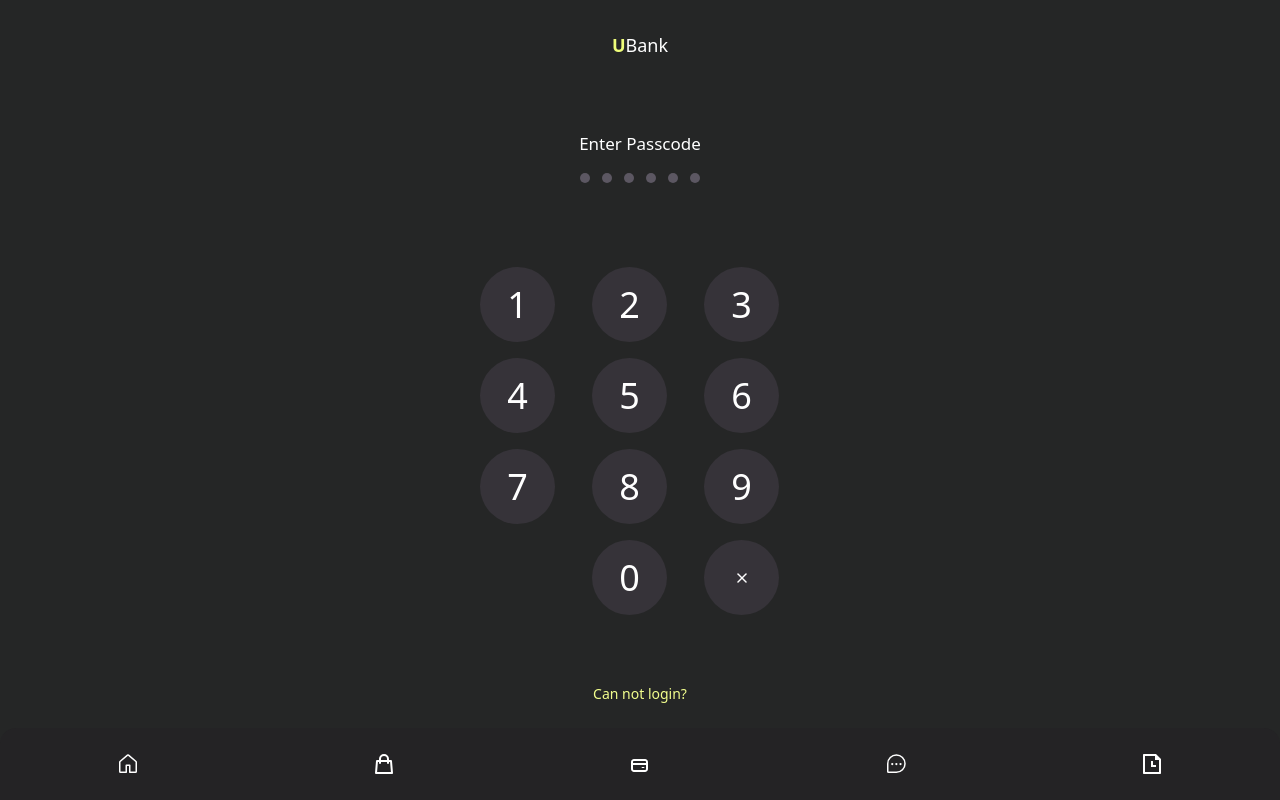
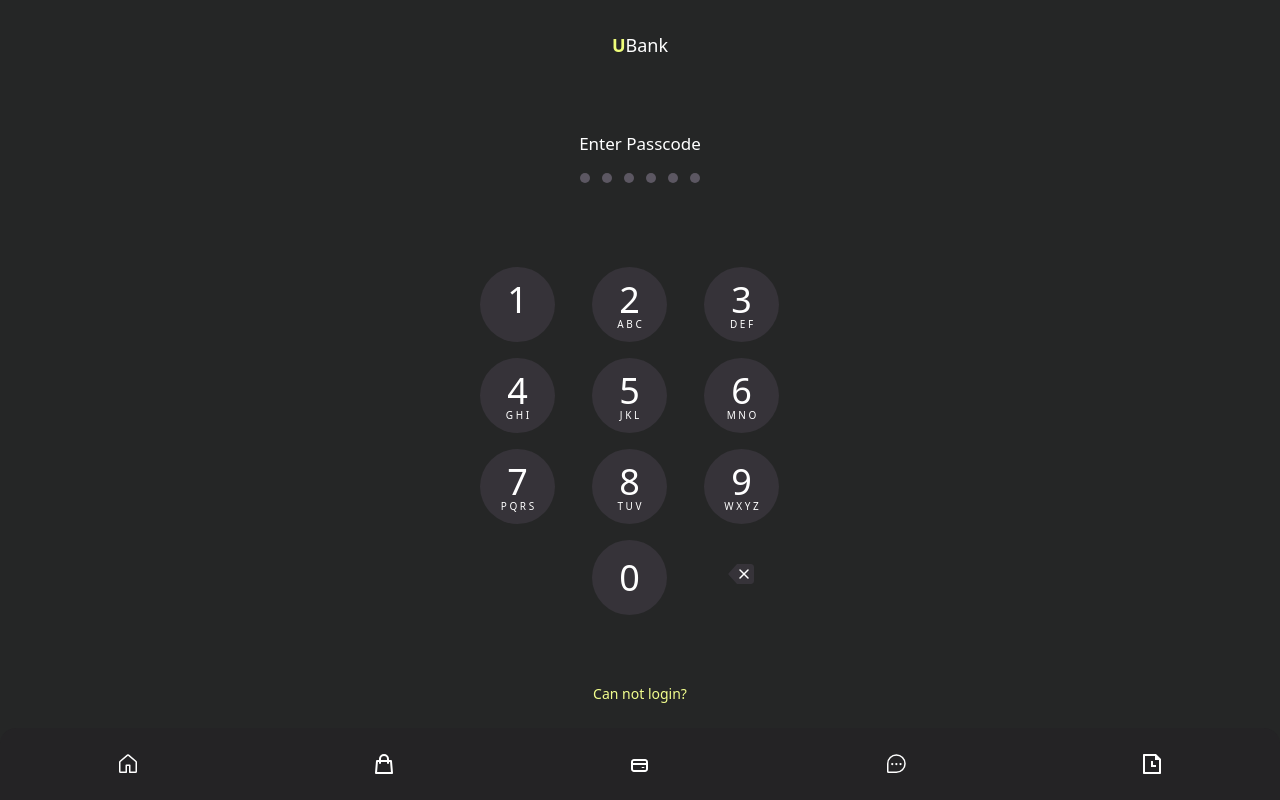
Before and after one commit to JasurbekJovliyev123/bank, a React (Vite) app: page /login in a window 1280 px wide. Built offline with nearby package versions, Linux system fonts and the light colour scheme.

Commit message:
Login pages edit

```diff
--- a/src/constans/index.js
+++ b/src/constans/index.js
@@ -3,7 +3,7 @@ export const cards = [
   { id: 2, title: 'Savings Account', amount: '$5,566', gradient: 'linear-gradient(135deg, #FCFFDF, #F1FE87)', cardNo: '** 4552', bg: 'bg-yellow-200' },
   { id: 3, title: 'Investment', amount: '$3,210', gradient: 'linear-gradient(-135deg, #F2EFF4, #B8A9C6)', cardNo: '** 1234', bg: 'bg-green-200' },
 ];
-
+export const numbers = [{num:"1"}, {num:"2",text:"A B C"}, {num:"3",text:"D E F"}, {num:"4",text:"G H I"}, {num:"5",text:"J K L"}, {num:"6",text:"M N O"}, {num:"7",text:"P Q R S"}, {num:"8",text:"T U V"}, {num:"9",text:"W X Y Z"}, {num:"0"}];
 import icon1 from '../assets/images/Icon1.png'
 import icon2 from '../assets/images/Icon2.png'
 import icon3 from '../assets/images/Icon3.png'
--- a/src/pages/Login.jsx
+++ b/src/pages/Login.jsx
@@ -1,5 +1,6 @@
 import React, { useState } from "react";
-import deleticon from '../assets/images/x.svg'
+import back from '../assets/images/back.svg'
+import { numbers } from "../constans";
 const Login = () => {
   const [passcode, setPasscode] = useState("");
 
@@ -13,7 +14,7 @@ const Login = () => {
     setPasscode(passcode.slice(0, -1));
   };
 
-  const numbers = ["1", "2", "3", "4", "5", "6", "7", "8", "9", "0"];
+
 
   return (
     <div className="h-screen bg-[#252626] flex flex-col pb-24 items-center justify-between pt-4 px-4">
@@ -25,7 +26,7 @@ const Login = () => {
             <div
               key={i}
               className={`w-[10px] h-[10px] rounded-full ${
-                i < passcode.length ? "bg-white" : "bg-[#5C5762]"
+                i < passcode.length ? "bg-white" : "bg-[rgb(92,87,98)]"
               }`}
             ></div>
           ))}
@@ -33,13 +34,14 @@ const Login = () => {
       </div>
 
       <div className="grid grid-cols-3 gap-4 w-full max-w-xs mt-8">
-        {numbers.slice(0, 9).map((number) => (
+        {numbers.slice(0, 9).map((item) => (
           <button
-            key={number}
-            className="bg-[#363339] text-white w-[75px] h-[75px] cursor-pointer rounded-full text-[36px] font-normal"
-            onClick={() => handleDigitClick(number)}
+            key={item.num}
+            className="bg-[#363339] relative text-white w-[75px] h-[75px] cursor-pointer rounded-full text-[36px] font-normal"
+            onClick={() => handleDigitClick(item.num)}
           >
-            {number}
+             <p className="-mt-2.5 p-0">{item.num}</p>
+             {item.text && <span className="text-[10px] absolute bottom-2.5 left-1/2 -translate-x-1/2 m-0 p-0">{item.text}</span>}
           </button>
         ))}
         <div></div>
@@ -49,12 +51,7 @@ const Login = () => {
         >
           0
         </button>
-        <button
-          className="bg-[#363339] w-[75px] h-[75px] text-white text-[36px] rounded-full text-xl flex justify-center items-center"
-          onClick={handleDelete}
-        >
-          <img src={deleticon} alt="" />
-        </button>
+          <img src={back} onClick={handleDelete} className="mt-6 ml-6" alt="" />
       </div>
 
       <p className="text-[#F2FE8D] text-sm mt-4">Can not login?</p>
```
Also changed, not shown: src/App.jsx (line endings or trailing spaces), src/assets/images/back.svg (added).
